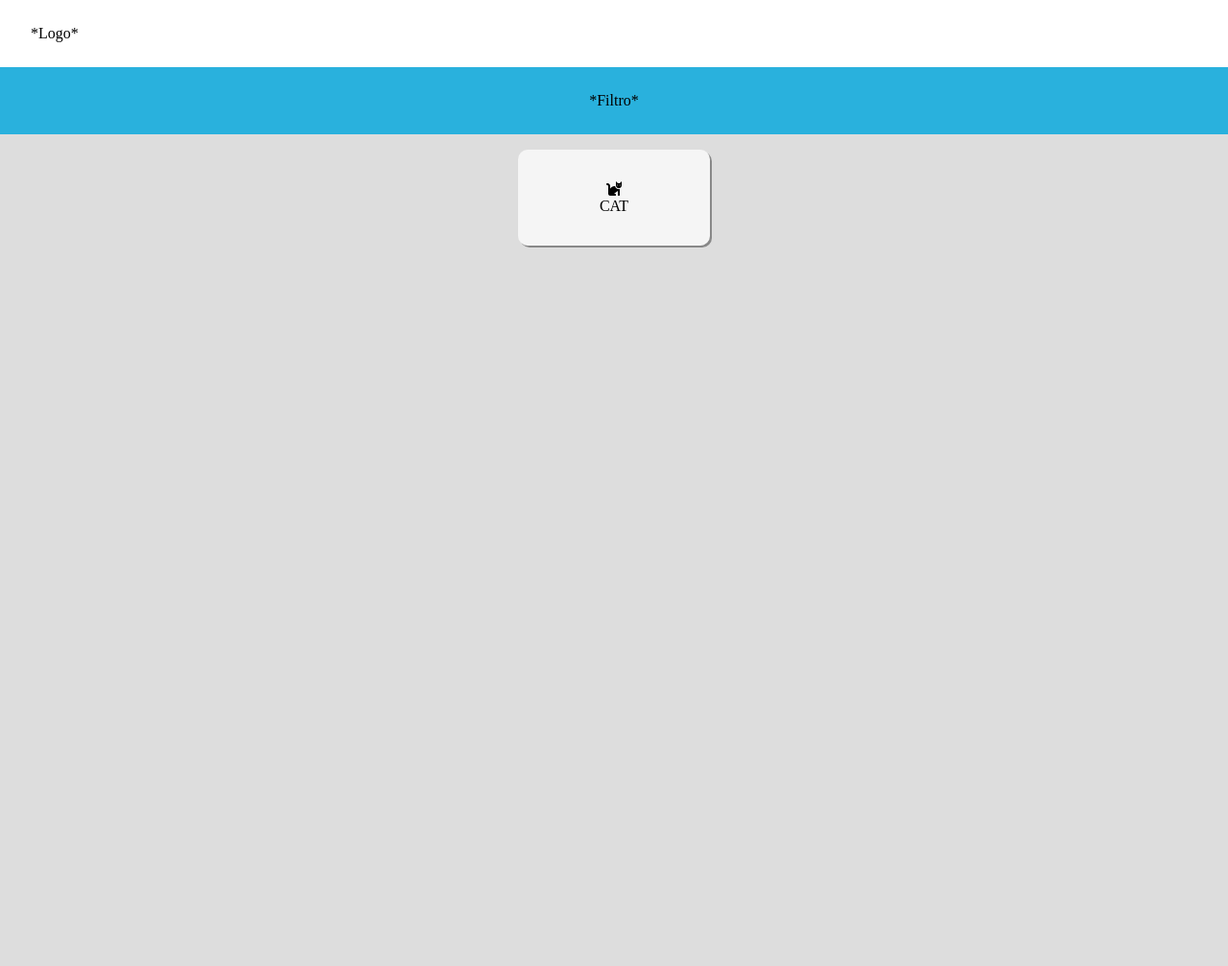
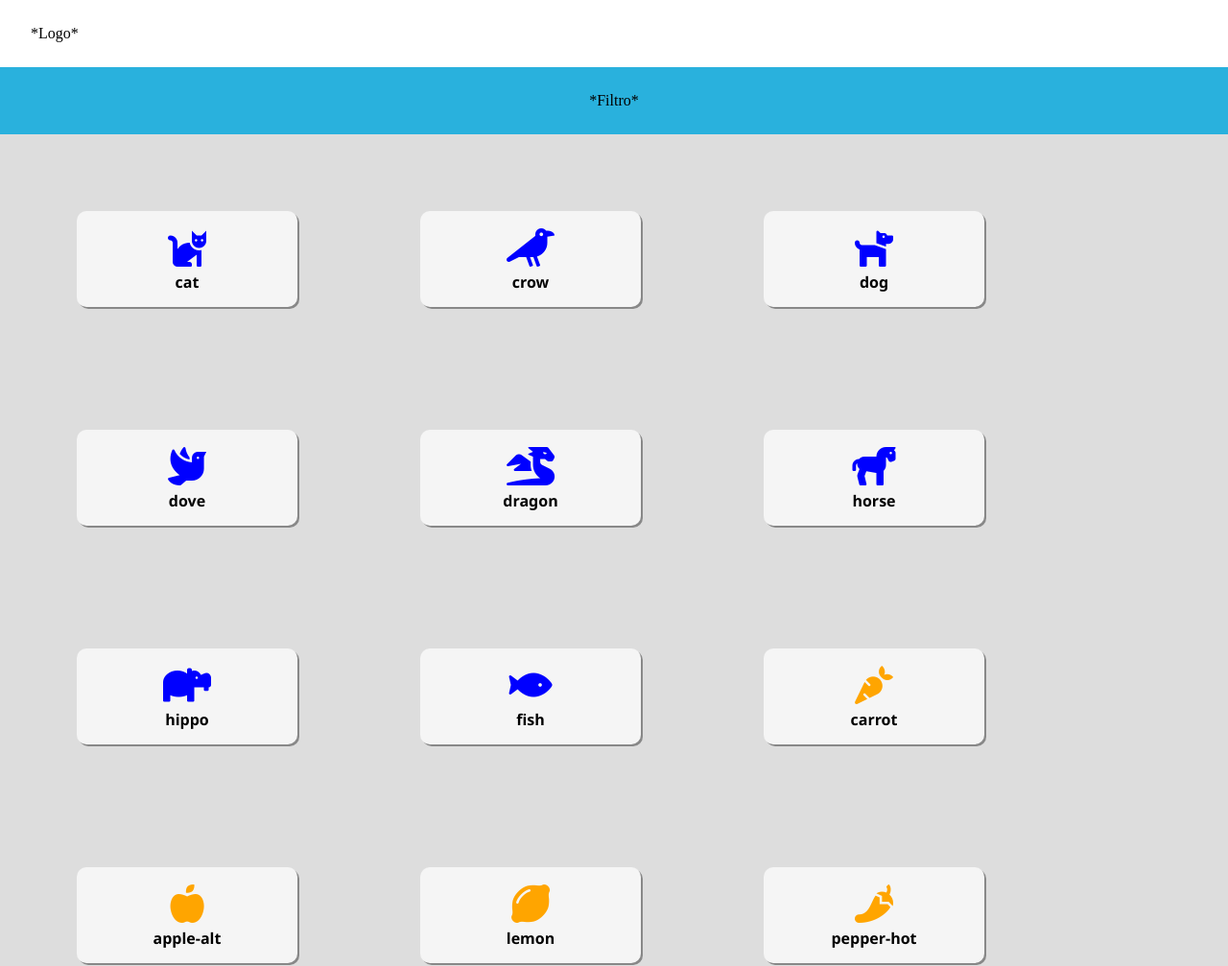
Before and after one commit to Lolloc99/js-es6-icons, a plain HTML site: page index.html in a window 1280 px wide. Shown: the top 1007 px of the page at 96% size. Before the commit the page ends 800 px from the top, so only its background shows below. Drawn offline with Linux system fonts and the light colour scheme.

Commit message:
Milestone 1 & 2 aggiunte, esercizio base concluso

```diff
--- a/css/style.css
+++ b/css/style.css
@@ -25,9 +25,9 @@ nav {
     background-color: #29b1dd;
 }
 
-.container {
+#container {
     display: flex;
-    justify-content: space-evenly;
+    justify-content: start;
     flex-wrap: wrap;
     padding: 1rem;
 }
@@ -37,15 +37,35 @@ nav {
     flex-direction: column;
     align-items: center;
     justify-content: center;
-    width: 200px;
+    width: 230px;
     height: 100px;
     border-radius: 10px;
+    margin: 4rem;
     box-shadow: 2px 2px #888888;
     background-color: #f5f5f5;
 }
 
-.big {
+.animal,
+.vegetable,
+.user {
+    font-size: 2.5rem;
+}
 
+.animal {
+    color: #0000ff;
+}
+
+.vegetable {
+    color: #ffa500;
+}
+
+.user {
+    color: #800080;
+}
+
+p {
+    font-family: 'Segoe UI', Tahoma, Geneva, Verdana, sans-serif;
+    font-weight: bold;
 }
 
 /*
--- a/index.html
+++ b/index.html
@@ -22,18 +22,17 @@
         *Filtro*
     </nav>
     <main>
-        <div class="container">
+        <div id="container">
+            <!--
+            Esempio div:
             <div class="icon-container">
-                <div class="big">
+                <div class="animals">
                     <i class = "fas fa-cat"></i>
                 </div>
                 <p>CAT</p>
             </div>
+            -->
         </div>
-        <!--
-            Esempio icon:
-            <i class = "fas fa-cat"></i>
-        -->
     </main>
 
 
--- a/js/script.js
+++ b/js/script.js
@@ -133,3 +133,10 @@ Inizialmente può essere sufficiente stampare dei semplici div, senza alcuno sti
 */
 
 // Milestone 1
+const container = document.getElementById("container");
+
+icons.forEach(element => {
+	let div = document.createElement("div");
+	divContent = div.innerHTML = `<div class="icon-container"> <div class="${element.type}"> <i class = "${element.family} ${element.prefix}${element.name}"></i> </div> <p>${element.name}</p> </div>`
+	container.append(div);
+});
```
